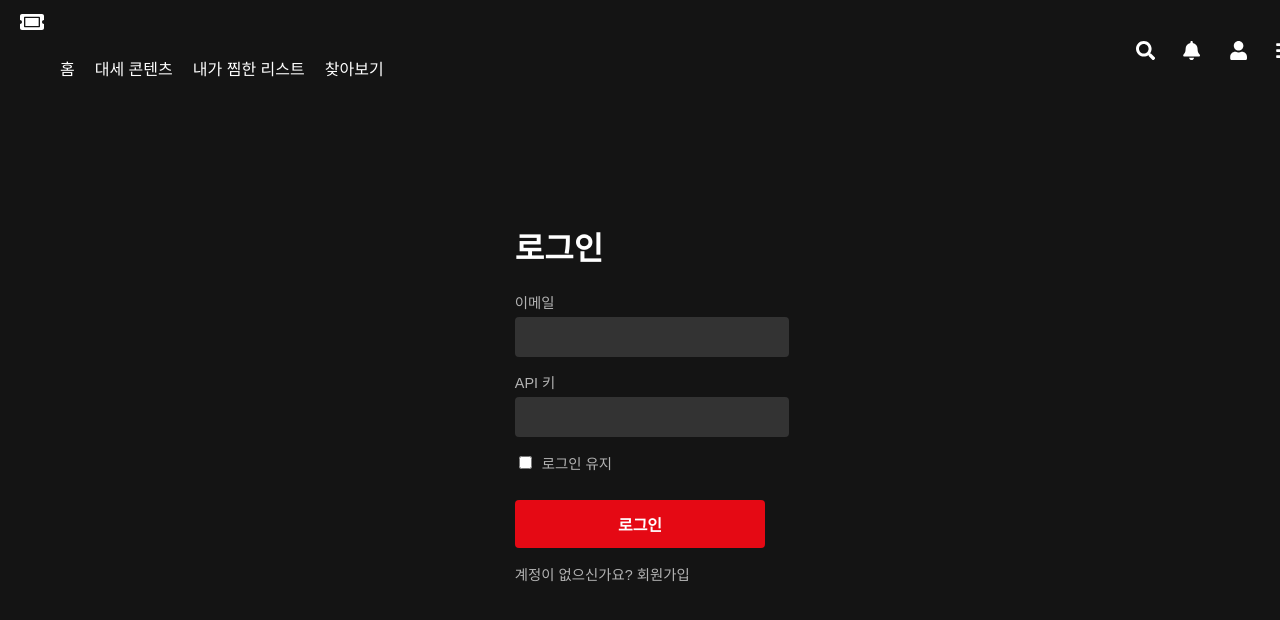
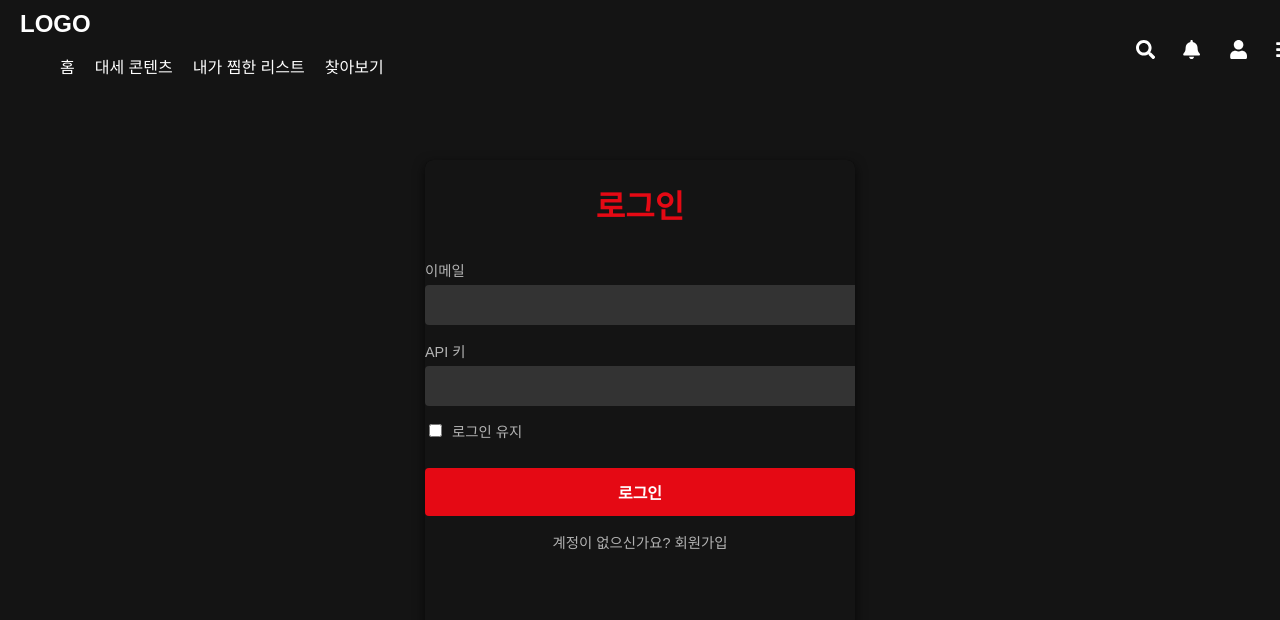
Before and after one commit to eunly00/TheReactMovie, a React (Create React App) app in the folder thereactmovie/: page /login in a window 1280 px wide. Shown: the top 620 px of the page. Built offline with nearby package versions, Linux system fonts and the light colour scheme.

Commit message:
최종 오류 잡기

```diff
--- a/thereactmovie/src/components/Header.css
+++ b/thereactmovie/src/components/Header.css
@@ -230,3 +230,128 @@
     color: white;
     font-size: 24px;
 }
+
+/* 헤더 기본 스타일 */
+.app-header {
+    display: flex;
+    justify-content: space-between;
+    align-items: center;
+    padding: 10px 20px;
+    background-color: rgba(20, 20, 20, 0.8); /* 기본 투명 배경 */
+    color: white;
+    position: fixed;
+    top: 0;
+    width: 100%;
+    z-index: 1000;
+    transition: background-color 0.3s ease, box-shadow 0.3s ease;
+}
+
+/* 스크롤 시 헤더 스타일 */
+.app-header.scrolled {
+    background-color: rgba(0, 0, 0, 0.95);
+    box-shadow: 0 2px 5px rgba(0, 0, 0, 0.5);
+}
+
+/* 로고 스타일 */
+.logo {
+    font-size: 1.5rem;
+    font-weight: bold;
+    color: white;
+    text-decoration: none;
+}
+
+/* 네비게이션 스타일 */
+.nav-links ul {
+    display: flex;
+    list-style: none;
+    gap: 20px;
+}
+
+.nav-links ul li a {
+    color: white;
+    text-decoration: none;
+    font-weight: 500;
+    transition: color 0.3s ease;
+}
+
+.nav-links ul li a:hover {
+    color: #e50914;
+}
+
+/* 아이콘 버튼 */
+.icon-button {
+    background: none;
+    border: none;
+    color: white;
+    font-size: 1.5rem;
+    margin-left: 15px;
+    cursor: pointer;
+    transition: color 0.3s ease;
+}
+
+.icon-button:hover {
+    color: #e50914;
+}
+
+/* 사이드바 스타일 */
+.sidebar {
+    position: fixed;
+    top: 0;
+    right: 0;
+    width: 250px;
+    height: 100%;
+    background-color: #141414;
+    color: white;
+    padding: 20px;
+    transform: translateX(100%);
+    transition: transform 0.3s ease-in-out;
+    z-index: 1000;
+}
+
+.sidebar.open {
+    transform: translateX(0);
+}
+
+.sidebar .close-sidebar {
+    background: none;
+    border: none;
+    color: white;
+    font-size: 1.5rem;
+    position: absolute;
+    top: 15px;
+    right: 15px;
+    cursor: pointer;
+}
+
+.sidebar-menu {
+    list-style: none;
+    margin: 50px 0 0;
+    padding: 0;
+}
+
+.sidebar-menu li {
+    margin: 15px 0;
+}
+
+.sidebar-menu li a {
+    color: white;
+    text-decoration: none;
+    font-size: 1.2rem;
+    display: block;
+    transition: color 0.3s ease;
+}
+
+.sidebar-menu li a:hover {
+    color: #e50914;
+}
+
+/* 모바일 뷰 */
+@media (max-width: 768px) {
+    .nav-links ul {
+        display: none;
+    }
+
+    .icon-button {
+        display: inline-block;
+    }
+}
--- a/thereactmovie/src/components/Header.js
+++ b/thereactmovie/src/components/Header.js
@@ -1,17 +1,24 @@
-import React, { useEffect, useState } from 'react';
+import React, { useState, useEffect } from 'react';
 import { Link, useNavigate } from 'react-router-dom';
-import { FaTicketAlt, FaSearch, FaBell, FaUser, FaBars, FaTimes } from 'react-icons/fa';
+import { FaBars, FaTimes, FaUser, FaSearch, FaBell } from 'react-icons/fa';
 import './Header.css';
 
 const Header = () => {
-    const [isLoggedIn, setIsLoggedIn] = useState(false);
-    const [username, setUsername] = useState('');
+    const [isScrolled, setIsScrolled] = useState(false); // 스크롤 상태 관리
     const [isSidebarOpen, setIsSidebarOpen] = useState(false); // 사이드바 상태 관리
+    const [isLoggedIn, setIsLoggedIn] = useState(false); // 로그인 상태 관리
+    const [username, setUsername] = useState(''); // 로그인된 사용자 이름
     const navigate = useNavigate();
 
+    // 스크롤 이벤트 리스너 추가
     useEffect(() => {
+        const handleScroll = () => {
+            setIsScrolled(window.scrollY > 50); // 스크롤 위치에 따라 상태 업데이트
+        };
+        window.addEventListener('scroll', handleScroll);
+
         const loggedInStatus = localStorage.getItem('isLoggedIn') === 'true';
-        const storedUsername = localStorage.getItem('loggedInUser'); // 'loggedInUser' 사용
+        const storedUsername = localStorage.getItem('loggedInUser');
         setIsLoggedIn(loggedInStatus);
         setUsername(storedUsername || '');
 
@@ -24,9 +31,14 @@ const Header = () => {
         window.addEventListener('storage', handleStorageChange);
 
         return () => {
+            window.removeEventListener('scroll', handleScroll);
             window.removeEventListener('storage', handleStorageChange);
         };
     }, []);
+
+    const toggleSidebar = () => {
+        setIsSidebarOpen(!isSidebarOpen);
+    };
 
     const handleUserIconClick = () => {
         if (isLoggedIn) {
@@ -40,16 +52,10 @@ const Header = () => {
         }
     };
 
-    const toggleSidebar = () => {
-        setIsSidebarOpen(!isSidebarOpen);
-    };
-
     return (
-        <header className="app-header">
+        <header className={`app-header ${isScrolled ? 'scrolled' : ''}`}>
             <div className="header-left">
-                <Link to="/" className="logo">
-                    <FaTicketAlt size={24} color="white" />
-                </Link>
+                <Link to="/" className="logo">LOGO</Link>
                 <nav className="nav-links">
                     <ul>
                         <li><Link to="/">홈</Link></li>
@@ -60,30 +66,19 @@ const Header = () => {
                 </nav>
             </div>
             <div className="header-right">
-                <button className="icon-button">
-                    <FaSearch color="white" />
-                </button>
-                <button className="icon-button">
-                    <FaBell color="white" />
-                </button>
+                <button className="icon-button"><FaSearch /></button>
+                <button className="icon-button"><FaBell /></button>
                 <button className="icon-button" onClick={handleUserIconClick}>
-                    {isLoggedIn ? (
-                        <span className="username-display">{username}</span>
-                    ) : (
-                        <FaUser color="white" />
-                    )}
+                    {isLoggedIn ? <span className="username-display">{username}</span> : <FaUser />}
                 </button>
                 <button className="icon-button" onClick={toggleSidebar}>
-                    {isSidebarOpen ? <FaTimes color="white" /> : <FaBars color="white" />}
+                    {isSidebarOpen ? <FaTimes /> : <FaBars />}
                 </button>
             </div>
 
-            {/* Sidebar 메뉴 */}
-            {isSidebarOpen && (
-                <div className="sidebar">
-                    <button className="close-sidebar" onClick={toggleSidebar}>
-                        <FaTimes color="white" />
-                    </button>
+            {/* Sidebar */}
+            <div className={`sidebar ${isSidebarOpen ? 'open' : ''}`}>
+                <button className="close-sidebar" onClick={toggleSidebar}><FaTimes /></button>
                 <ul className="sidebar-menu">
                     <li><Link to="/" onClick={toggleSidebar}>홈</Link></li>
                     <li><Link to="/popular" onClick={toggleSidebar}>대세 콘텐츠</Link></li>
@@ -91,7 +86,6 @@ const Header = () => {
                     <li><Link to="/search" onClick={toggleSidebar}>찾아보기</Link></li>
                 </ul>
             </div>
-            )}
         </header>
     );
 };
--- a/thereactmovie/src/pages/Auth/AuthPage.css
+++ b/thereactmovie/src/pages/Auth/AuthPage.css
@@ -206,6 +206,58 @@
     }
 }
 
+
+/* 로그인/회원가입 컨테이너 스타일 */
+.auth-container {
+    position: relative;
+    width: 350px;
+    padding: 40px;
+    background-color: rgba(0, 0, 0, 0.85);
+    border-radius: 8px;
+    text-align: center;
+    box-shadow: 0px 4px 12px rgba(0, 0, 0, 0.7);
+    overflow: hidden;
+    height: 400px; /* 고정된 높이 */
+    animation: fadeIn 0.5s ease-in-out;
+}
+
+
+/* 로그인/회원가입 폼에 전환 효과 추가 */
+.auth-form {
+    position: absolute;
+    width: 100%;
+    top: 0;
+    left: 0;
+    transition: transform 0.5s ease-in-out, opacity 0.5s ease-in-out;
+}
+
+/* 로그인 폼 슬라이드 애니메이션 */
+.auth-container.show-login .login-form {
+    transform: translateX(0);
+    opacity: 1;
+    z-index: 2;
+}
+
+.auth-container.show-login .signup-form {
+    transform: translateX(-100%);
+    opacity: 0;
+    z-index: 1;
+}
+
+/* 회원가입 폼 슬라이드 애니메이션 */
+.auth-container.show-signup .login-form {
+    transform: translateX(100%);
+    opacity: 0;
+    z-index: 1;
+}
+
+.auth-container.show-signup .signup-form {
+    transform: translateX(0);
+    opacity: 1;
+    z-index: 2;
+}
+
+
 /* 성공 메시지 스타일 */
 .success-message {
     position: fixed;
--- a/thereactmovie/src/pages/Auth/AuthPage.js
+++ b/thereactmovie/src/pages/Auth/AuthPage.js
@@ -1,69 +1,13 @@
-// src/pages/Auth/AuthPage.js
 import React, { useState } from 'react';
 import { useNavigate } from 'react-router-dom';
 import LoginPage from './LoginPage';
 import SignUpPage from './SignUpPage';
 import './AuthPage.css';
 
-// 로컬 스토리지에서 사용자 계정 정보 불러오기
-let users = JSON.parse(localStorage.getItem('users')) || [];
-
-// 이메일 형식 검증 함수
-const isEmailValid = (email) => {
-    const emailRegex = /^[^\s@]+@[^\s@]+\.[^\s@]+$/;
-    return emailRegex.test(email);
-};
-
-// TMDB API 키 유효성 검증 함수
-const validateApiKey = async (apiKey) => {
-    try {
-        const response = await fetch(`https://api.themoviedb.org/3/movie/550?api_key=${apiKey}`);
-        if (!response.ok) {
-            throw new Error('유효하지 않은 API 키입니다.');
-        }
-        return true;
-    } catch (error) {
-        console.error("API 키 검증 오류:", error);
-        return false;
-    }
-};
-
-// 로그인 함수
-function tryLogin(email, password, success, fail) {
-    const user = users.find(user => user.id === email && user.apiKey === password);
-    if (user) {
-        localStorage.setItem('TMDb-Key', user.apiKey);
-        success(user);
-    } else {
-        fail('로그인 정보가 올바르지 않습니다.');
-    }
-}
-
-// 회원가입 함수
-async function tryRegister(email, apiKey, success, fail) {
-    if (!isEmailValid(email)) {
-        return fail('이메일 형식이 올바르지 않습니다.');
-    }
-
-    const userExists = users.some(existingUser => existingUser.id === email);
-    if (userExists) {
-        return fail('이미 존재하는 이메일입니다.');
-    }
-
-    // API 키 유효성 검증
-    const isValidApiKey = await validateApiKey(apiKey);
-    if (!isValidApiKey) {
-        return fail('유효한 TMDB API 키를 입력해주세요.');
-    }
-
-    const newUser = { id: email, apiKey };
-    users.push(newUser);
-    localStorage.setItem('users', JSON.stringify(users)); // 업데이트된 사용자 배열 저장
-    success(newUser);
-}
-
+// AuthPage Component
 const AuthPage = () => {
-    const [isLoginPage, setIsLoginPage] = useState(true);
+    const [isLoginPage, setIsLoginPage] = useState(true); // 현재 페이지 상태
+    const [isTransitioning, setIsTransitioning] = useState(false); // 애니메이션 상태
     const [username, setUsername] = useState('');
     const [password, setPassword] = useState('');
     const [errorMessage, setErrorMessage] = useState('');
@@ -72,62 +16,50 @@ const AuthPage = () => {
 
     const handleLogin = (e) => {
         e.preventDefault();
-        tryLogin(
-            username,
-            password,
-            (user) => {
-                localStorage.setItem('isLoggedIn', 'true');
-                localStorage.setItem('loggedInUser', user.id);
-                setErrorMessage('');
-                setSuccessMessage('로그인 성공!');
-                setTimeout(() => {
-                    setSuccessMessage('');
-                    navigate('/');
-                    window.location.reload();
-                }, 2000);
-            },
-            (message) => setErrorMessage(message)
-        );
+        // 로그인 로직 (생략)
     };
 
     const handleSignUp = (e) => {
         e.preventDefault();
-        tryRegister(
-            username,
-            password, // 회원가입 시 사용자가 제공한 API 키를 비밀번호로 사용
-            (newUser) => {
-                setErrorMessage('');
-                setSuccessMessage('회원가입 성공! 로그인해주세요.');
+        // 회원가입 로직 (생략)
+    };
+
+    // 페이지 전환 함수
+    const togglePage = () => {
+        setIsTransitioning(true); // 애니메이션 시작
         setTimeout(() => {
-                    setIsLoginPage(true);
-                    setSuccessMessage('');
-                }, 2000);
-            },
-            (message) => setErrorMessage(message)
-        );
+            setIsLoginPage(!isLoginPage); // 페이지 변경
+            setIsTransitioning(false); // 애니메이션 종료
+        }, 500); // 애니메이션 지속 시간
     };
 
     return (
         <div className="auth-page">
+            <div className={`auth-container ${isTransitioning ? 'transitioning' : ''}`}>
                 {isLoginPage ? (
+                    <div className="auth-form login-form">
                         <LoginPage
                             username={username}
                             setUsername={setUsername}
                             password={password}
                             setPassword={setPassword}
                             handleLogin={handleLogin}
-                    switchToSignUp={() => setIsLoginPage(false)}
+                            switchToSignUp={togglePage}
                         />
+                    </div>
                 ) : (
+                    <div className="auth-form signup-form">
                         <SignUpPage
                             username={username}
                             setUsername={setUsername}
                             password={password}
                             setPassword={setPassword}
                             handleSignUp={handleSignUp}
-                    switchToLogin={() => setIsLoginPage(true)}
+                            switchToLogin={togglePage}
                         />
+                    </div>
                 )}
+            </div>
             {successMessage && <div className="success-message">{successMessage}</div>}
             {errorMessage && <div className="error-message">{errorMessage}</div>}
         </div>
--- a/thereactmovie/src/pages/MovieDetailPage.js
+++ b/thereactmovie/src/pages/MovieDetailPage.js
@@ -34,7 +34,6 @@ const MovieDetailPage = () => {
                     </p>
                     <p className="movie-release-date">Release Date: {movie.release_date}</p>
                     <p className="movie-rating">Rating: {movie.vote_average}</p>
-                    <button className="watch-button">바로보기</button>
                 </div>
             </div>
         </div>
```
Also changed, not shown: thereactmovie/src/pages/Home/Home.js (+13 -6 lines). Lines whose indentation alone changed are shown as unchanged.
